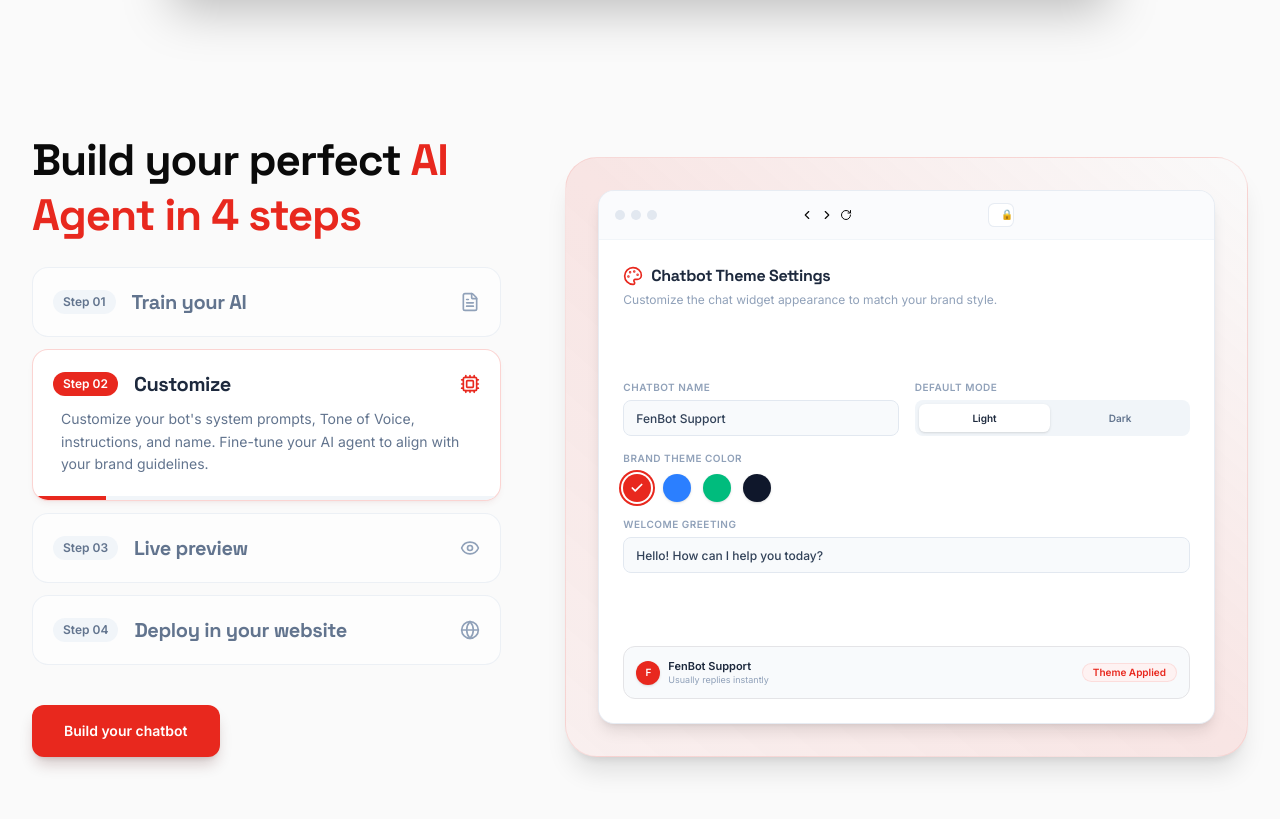
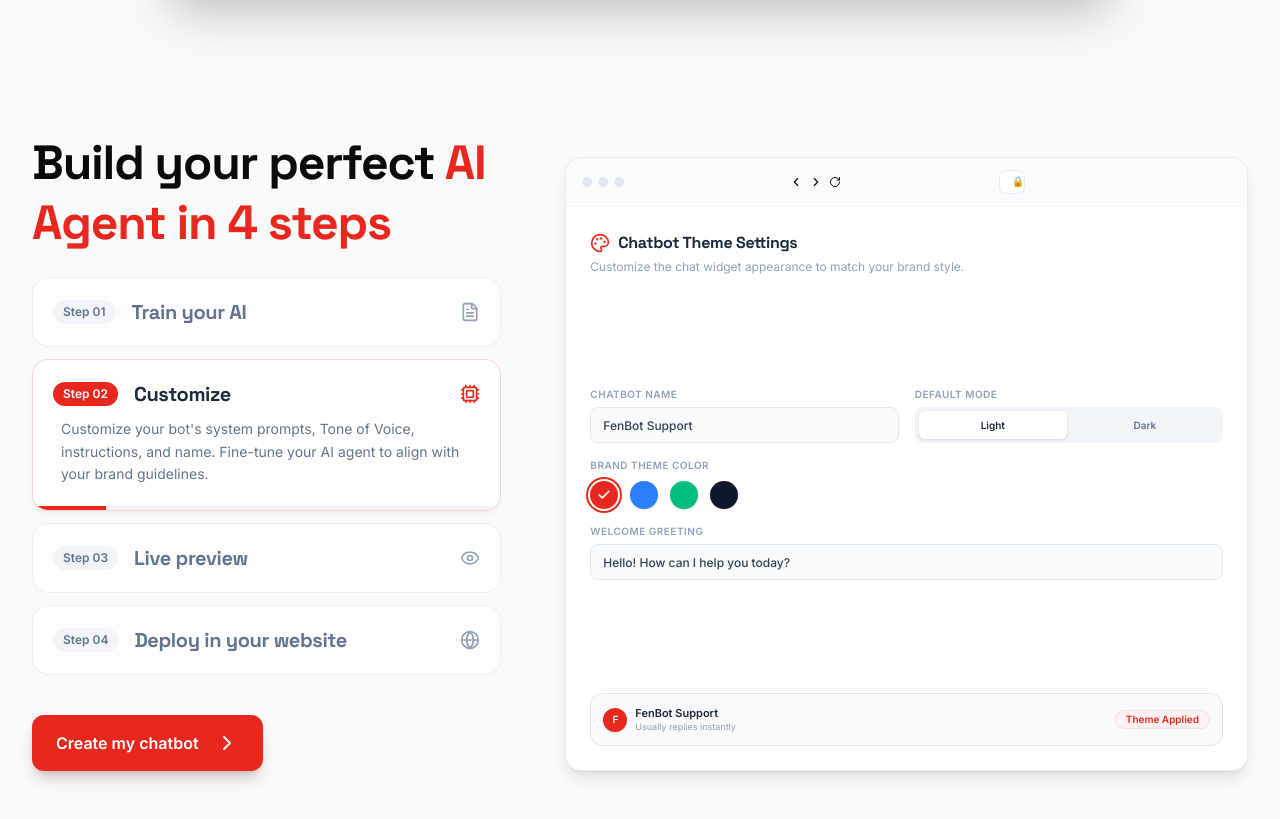
Before and after one commit to Fenil-Techy/FenBot, a Next.js app in the folder frontend/: page / in a window 1280 px wide. Shown: the part 1160-1979 px from the top of the page. Built offline with nearby package versions, Linux system fonts and the light colour scheme.

Commit message:
headline size increase

```diff
--- a/frontend/components/marketing/HowItWorksSection.tsx
+++ b/frontend/components/marketing/HowItWorksSection.tsx
@@ -95,7 +95,7 @@ export function HowItWorksSection() {
 
                 <h2
                   id="build-your-agent-heading"
-                  className="text-4xl sm:text-5xl lg:text-[2.75rem] font-extrabold tracking-tight text-ink leading-tight"
+                  className="text-4xl sm:text-5xl lg:text-5xl font-extrabold tracking-tight text-ink leading-tight"
                 >
                   Build your perfect{" "}
                   <span className="text-brand block sm:inline">AI Agent in 4 steps</span>
@@ -170,19 +170,17 @@ export function HowItWorksSection() {
             <div className="pt-2">
               <button
                 onClick={() => window.location.href = "/auth/login"}
-                className="w-full sm:w-auto px-8 py-4 rounded-xl bg-brand hover:bg-brand-hover text-white font-bold text-sm transition-all duration-200 shadow-lg shadow-red-950/20 hover:scale-[1.02] active:scale-[0.98] cursor-pointer"
+                className="w-full flex items-center gap-4 sm:w-auto px-6 py-4 rounded-xl bg-brand hover:bg-brand-hover text-white font-semibold text-md transition-all duration-200 shadow-lg shadow-red-950/20 hover:scale-[1.02] active:scale-[0.98] cursor-pointer"
               >
-                Build your chatbot
+                Create my chatbot
+                <ChevronRight className="text-slate-100"/>
               </button>
             </div>
           </div>
 
           {/* Right Column: Visual Mockup Viewport */}
           <div className="lg:col-span-7 w-full lg:mt-6 flex flex-col">
-            {/* Premium red brand glow border frame */}
-            <div className="bg-gradient-to-tr from-brand/5 via-brand/10 to-transparent p-6 md:p-8 rounded-[32px] border border-brand/10 shadow-xl relative w-full flex-1 flex flex-col">
-
-              {/* High-Fidelity Browser Shell */}
+            {/* High-Fidelity Browser Shell (clean visual float) */}
             <div className="w-full h-[470px] lg:h-auto lg:flex-1 bg-white rounded-2xl border border-slate-200/80 shadow-lg flex flex-col overflow-hidden">
 
               {/* Top Browser Bar */}
@@ -236,8 +234,6 @@ export function HowItWorksSection() {
               </div>
 
             </div>
-
-            </div>
           </div>
 
         </div>
```
Lines whose indentation alone changed are shown as unchanged.
